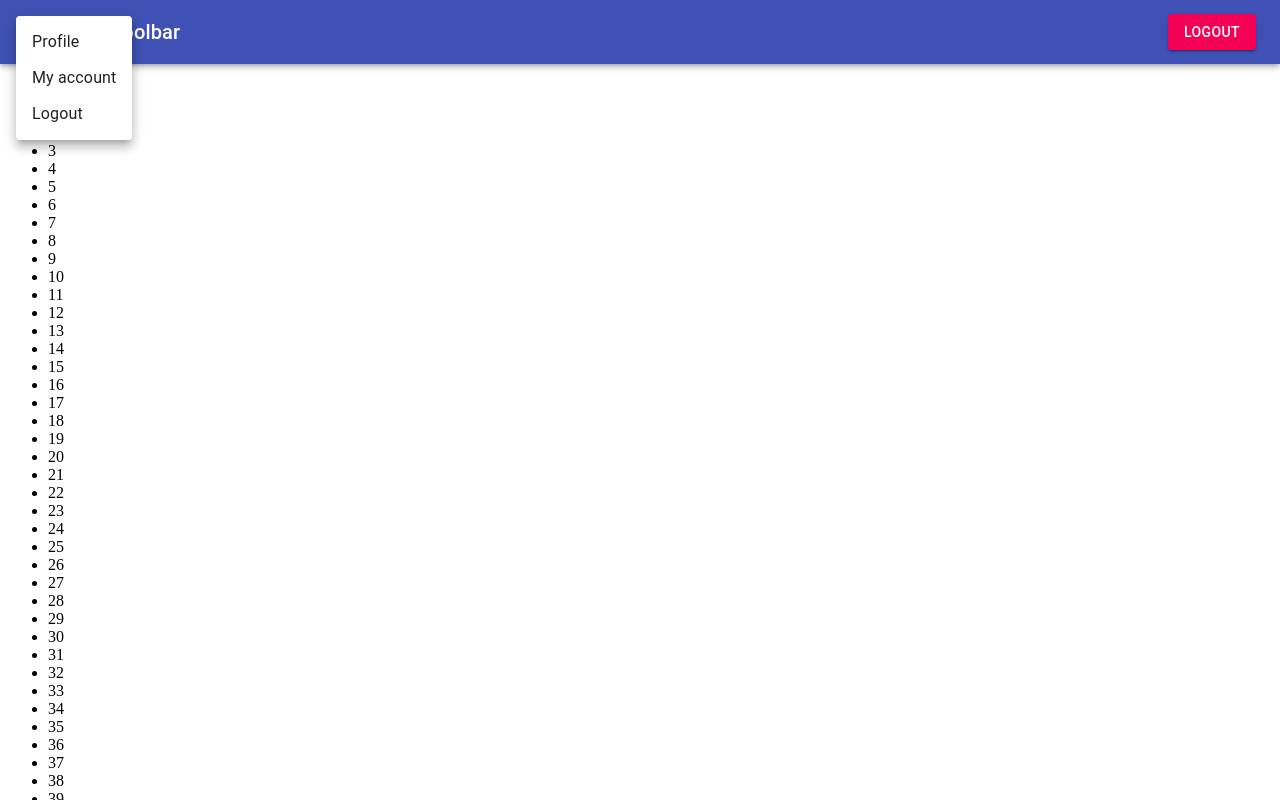
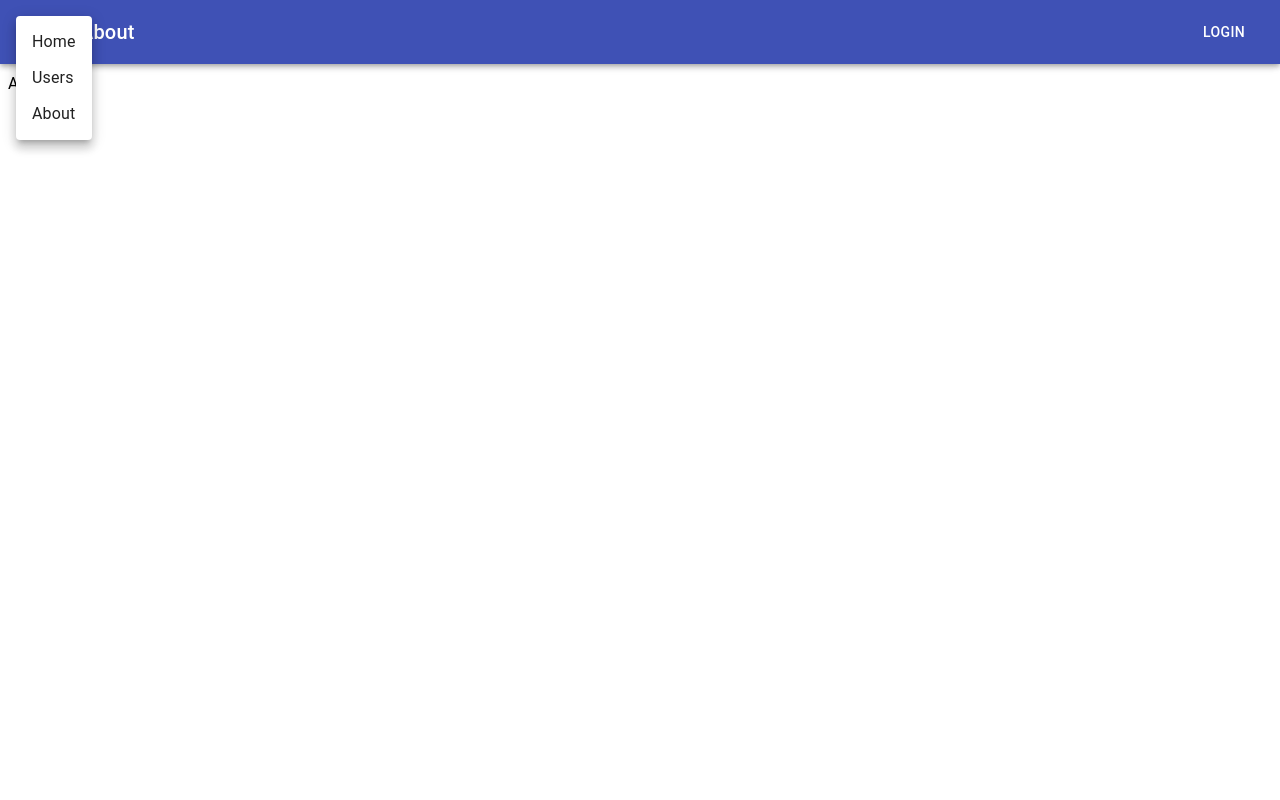
Before and after one commit to eliseuvideira/react-material-ui-cookbook, a React app: page /about in a window 1280 px wide. Both pictures are taken after a click on the button "Menu". Shown: the top 800 px of the page. Built offline with nearby package versions, Linux system fonts and the light colour scheme.

Commit message:
Using Routes to display differnt pages, also using an single toolbar to handle all pages. With Navigation

```diff
--- a/package.json
+++ b/package.json
@@ -8,12 +8,16 @@
     "@material-ui/core": "^4.9.12",
     "@material-ui/icons": "^4.9.1",
     "react": "^16.13.1",
-    "react-dom": "^16.13.1"
+    "react-dom": "^16.13.1",
+    "react-router": "^5.1.2",
+    "react-router-dom": "^5.1.2"
   },
   "devDependencies": {
     "@types/react": "^16.9.34",
     "@types/react-dom": "^16.9.6",
     "@types/react-hot-loader": "^4.1.1",
+    "@types/react-router": "^5.1.7",
+    "@types/react-router-dom": "^5.1.5",
     "@typescript-eslint/eslint-plugin": "^2.29.0",
     "@typescript-eslint/parser": "^2.29.0",
     "dotenv-webpack": "^1.7.0",
--- a/src/components/Page.tsx
+++ b/src/components/Page.tsx
@@ -2,9 +2,10 @@ import React from 'react';
 import { makeStyles } from '@material-ui/core/styles';
 import ScrollTopButton from './ScrollTopButton';
 import Toolbar from './Toolbar';
-import { Button } from '@material-ui/core';
+import { Route, BrowserRouter } from 'react-router-dom';
+import { Typography } from '@material-ui/core';
 
-const useStyles = makeStyles({
+const useStyles = makeStyles((theme) => ({
   root: {
     flexGrow: 1,
   },
@@ -15,26 +16,43 @@ const useStyles = makeStyles({
     marginLeft: -12,
     marginRight: 20,
   },
-});
+  toolbarMargin: theme.mixins.toolbar,
+}));
 
 const Page = () => {
   const classes = useStyles();
+  const screen = ({
+    title,
+    content,
+  }: {
+    title: string;
+    content: string;
+  }) => () => (
+    <>
+      <Toolbar title={title} />
+      <Typography>{content}</Typography>
+    </>
+  );
   return (
     <div className={classes.root}>
       <div id="back-to-top-anchor" />
-      <Toolbar
-        title="My Toolbar"
-        RightButton={() => (
-          <Button color="secondary" variant="contained">
-            Logout
-          </Button>
-        )}
-      />
-      <ul>
-        {new Array(500).fill(null).map((_, i) => (
-          <li key={i}>{i}</li>
-        ))}
-      </ul>
+      <BrowserRouter>
+        <Route
+          exact
+          path="/"
+          render={screen({ title: 'Home', content: 'Home Page' })}
+        />
+        <Route
+          exact
+          path="/users"
+          render={screen({ title: 'Users', content: 'Users Page' })}
+        />
+        <Route
+          exact
+          path="/about"
+          render={screen({ title: 'About', content: 'About Page' })}
+        />
+      </BrowserRouter>
       <ScrollTopButton />
     </div>
   );
--- a/src/components/Toolbar.tsx
+++ b/src/components/Toolbar.tsx
@@ -11,6 +11,7 @@ import {
 } from '@material-ui/core';
 import MenuIcon from '@material-ui/icons/Menu';
 import PropTypes from 'prop-types';
+import { Link } from 'react-router-dom';
 
 const useStyles = makeStyles((theme) => ({
   root: {
@@ -27,7 +28,7 @@ const useStyles = makeStyles((theme) => ({
 }));
 
 interface Props {
-  MenuItems?: ({ closeMenu }: { closeMenu: () => void }) => JSX.Element;
+  MenuItems?: () => JSX.Element;
   RightButton?: () => JSX.Element;
   title: string;
 }
@@ -51,7 +52,7 @@ const Toolbar: React.FC<Props> = ({ MenuItems, RightButton, title }) => {
             <MenuIcon />
           </IconButton>
           <Menu anchorEl={anchor} open={!!anchor} onClose={closeMenu}>
-            {MenuItems && <MenuItems closeMenu={closeMenu} />}
+            {MenuItems && <MenuItems />}
           </Menu>
           <Typography variant="h6" color="inherit" className={classes.flex}>
             {title}
@@ -65,12 +66,18 @@ const Toolbar: React.FC<Props> = ({ MenuItems, RightButton, title }) => {
 };
 
 Toolbar.defaultProps = {
-  MenuItems: function MenuItems({ closeMenu }: { closeMenu: () => void }) {
+  MenuItems: function MenuItems() {
     return (
       <>
-        <MenuItem onClick={closeMenu}>Profile</MenuItem>
-        <MenuItem onClick={closeMenu}>My account</MenuItem>
-        <MenuItem onClick={closeMenu}>Logout</MenuItem>
+        <MenuItem component={Link} to="/">
+          Home
+        </MenuItem>
+        <MenuItem component={Link} to="/users">
+          Users
+        </MenuItem>
+        <MenuItem component={Link} to="/about">
+          About
+        </MenuItem>
       </>
     );
   },
```
Also changed, not shown: 1 other file (tests, documents, lock files or other folders).
